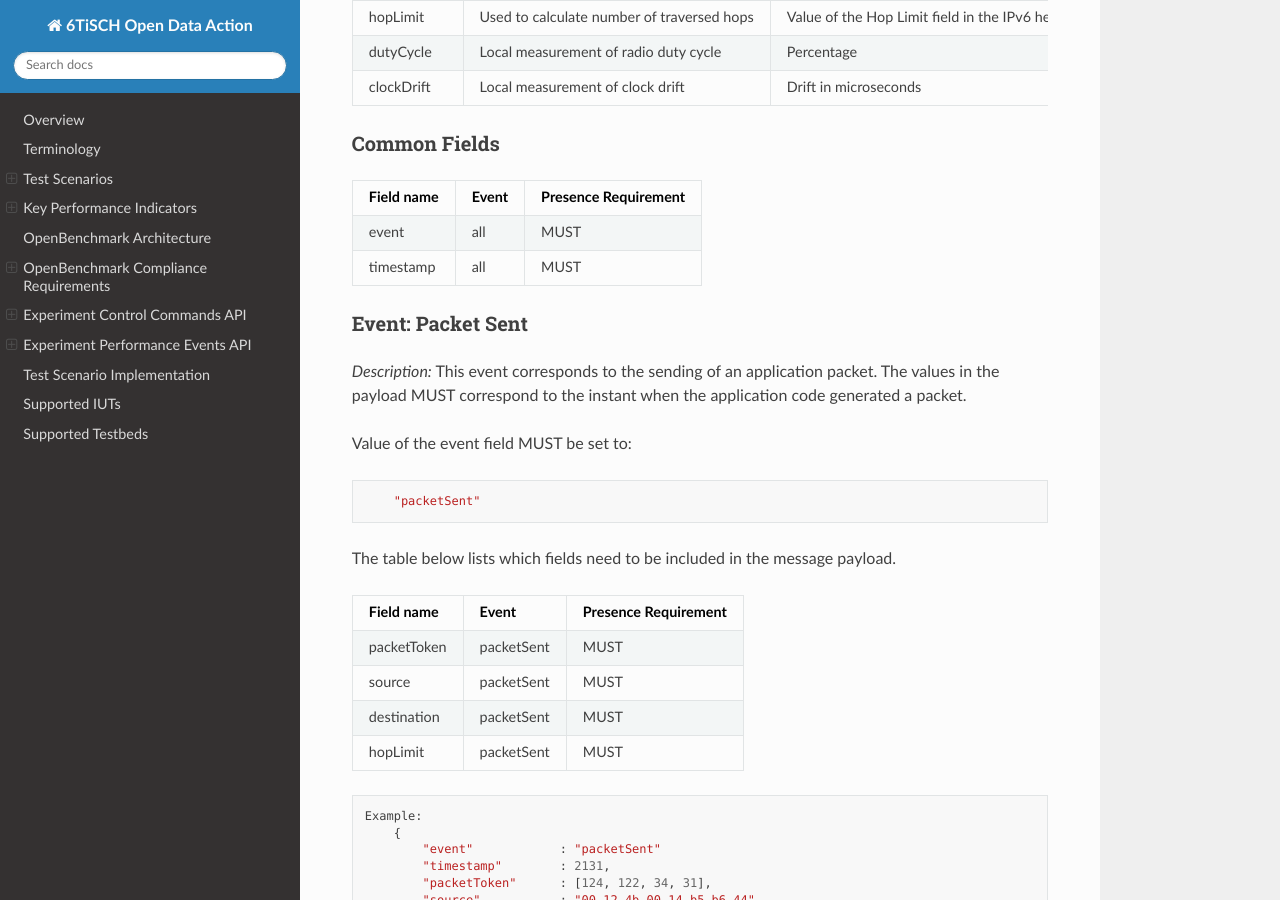
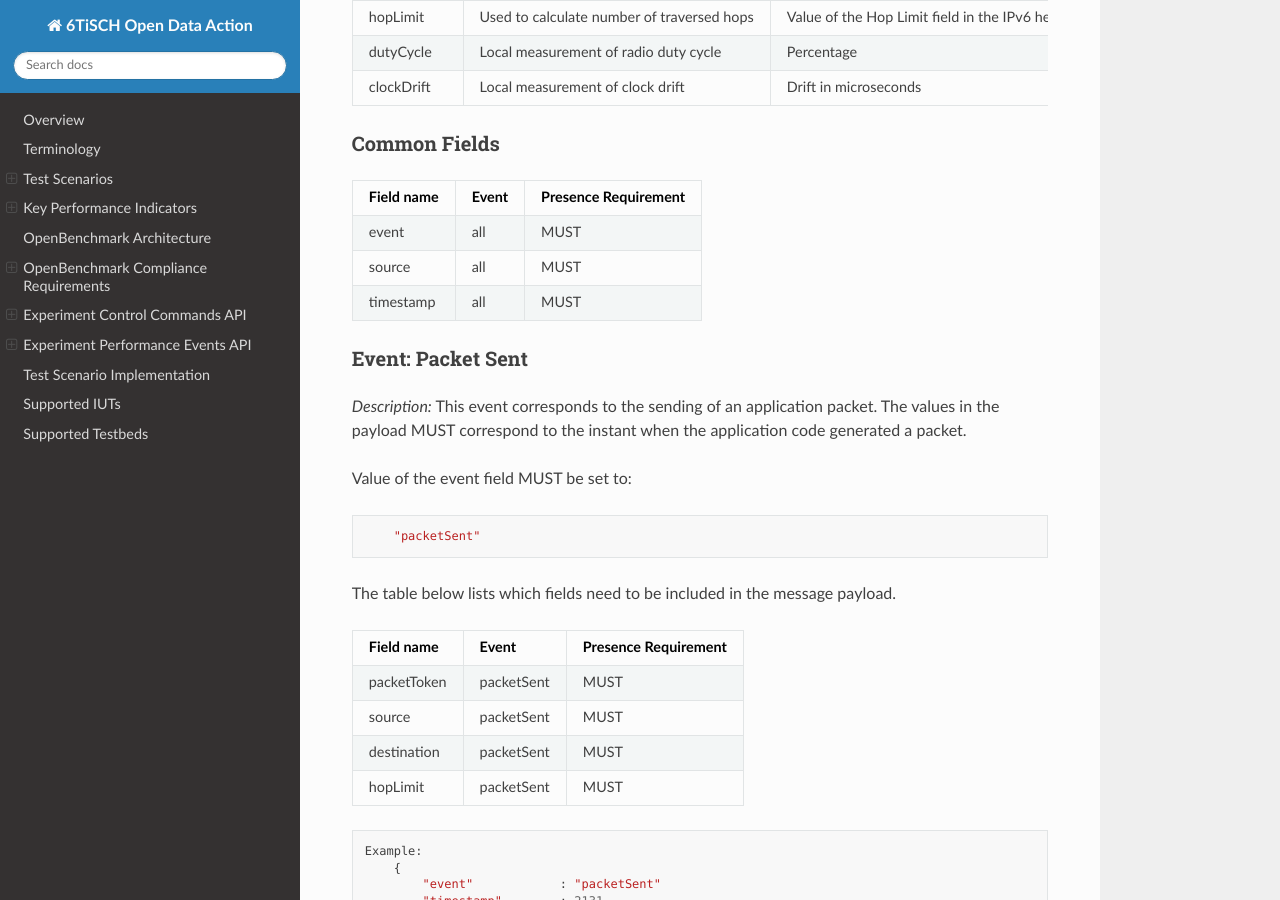
Before and after one commit to openwsn-berkeley/openbenchmark, a Sphinx documentation site: the page built from docs/source/index.md, in a window 1280 px wide and 900 px high, scrolled down 16935 px. Built offline with Sphinx 7.4.7 and the Read the Docs theme 2.0.0, drawn with Linux system fonts in a browser that asks for light colours.

Commit message:
Issue #3: Updates documentation on common event fields

```diff
--- a/docs/source/index.md
+++ b/docs/source/index.md
@@ -708,6 +708,7 @@ clockDrift   | Local measurement of clock drift            | Drift in microsecon
 Field name | Event | Presence Requirement
 ---------- | ----- | ---------------------
 event      | all   | MUST
+source     | all   | MUST
 timestamp  | all   | MUST
 
 <!-- - - - - - - - - - - - - - - - - - - - - - - - - - - - - - - - - - - -  -->
```
